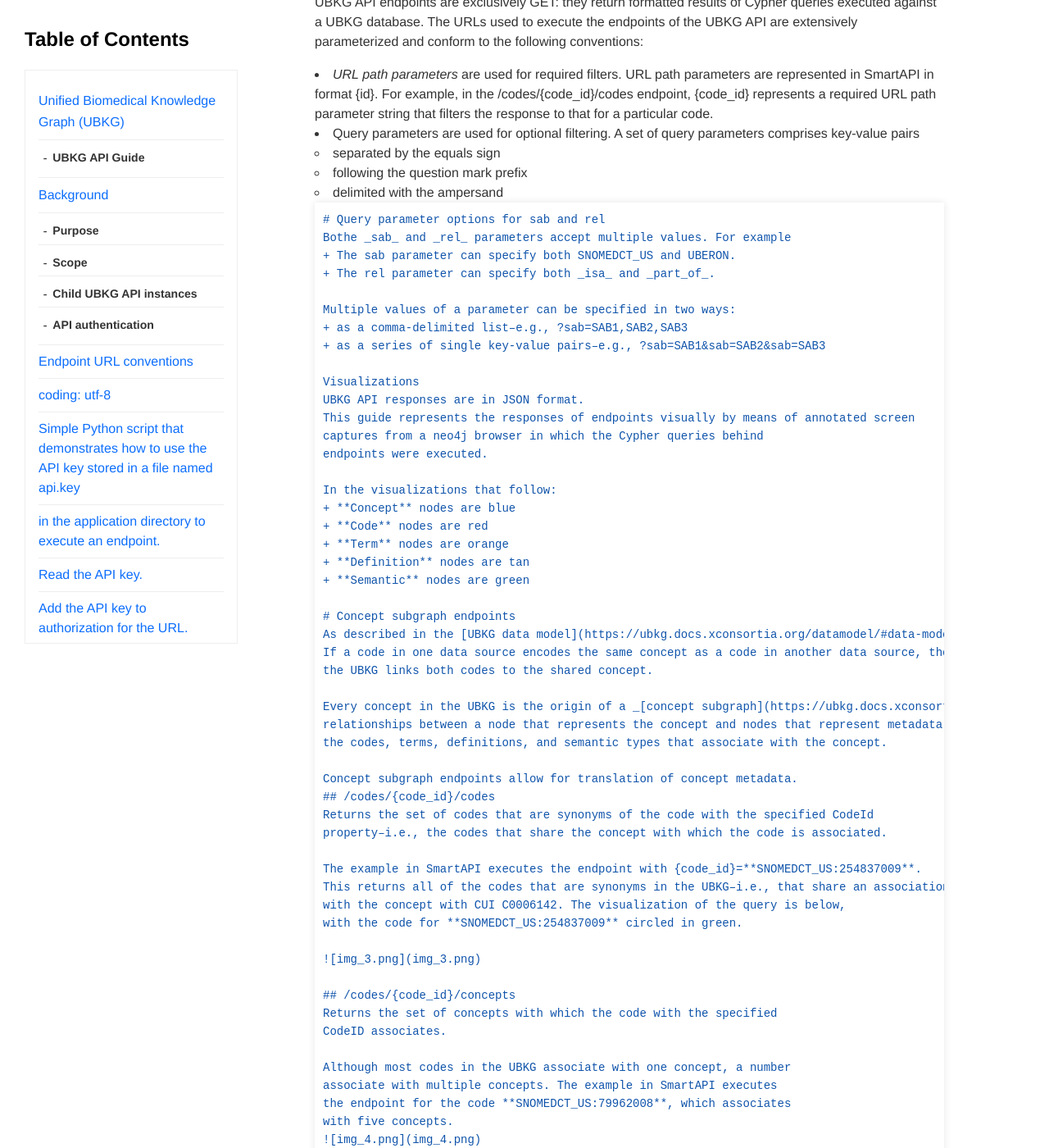
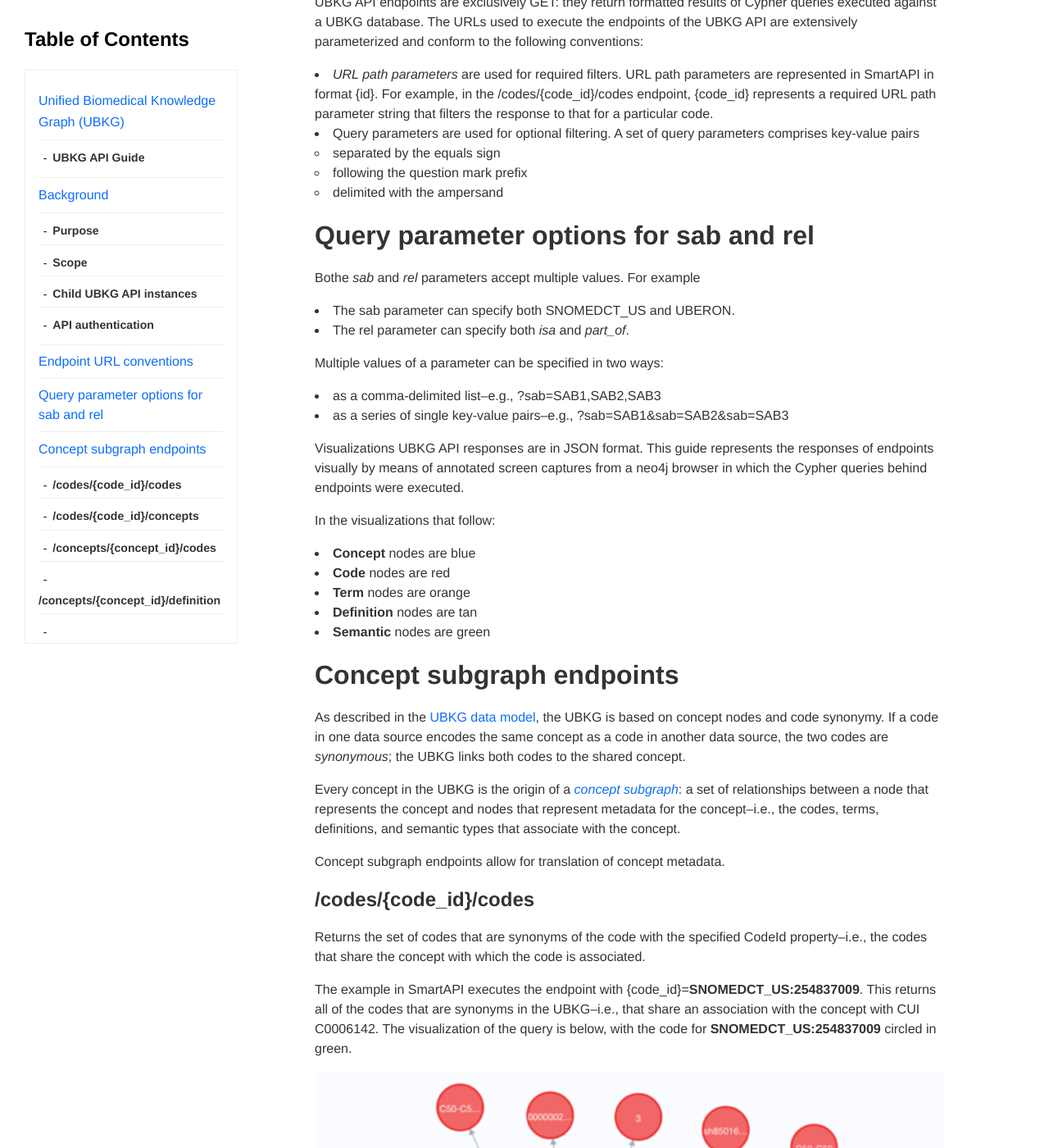
Before and after one commit to x-atlas-consortia/ubkg-docs, a Jekyll site: the page built from docs/api/index.MD, in a window 1280 px wide and 1400 px high, scrolled down 1567 px. Shown: the whole window at 82% size. Built offline with Jekyll 4.4.1, drawn with Linux system fonts in a browser that asks for light colours; our own code applies the rules of GitHub Pages for plain Markdown files; some of the changed text lies outside the part shown.

Commit message:
ubkg api

````diff
--- a/docs/api/index.MD
+++ b/docs/api/index.MD
@@ -63,7 +63,6 @@ conform to the following conventions:
   + following the question mark prefix
   + delimited with the ampersand
 
-```?sab=ABC&rel=isa```
 # Query parameter options for sab and rel
 Bothe _sab_ and _rel_ parameters accept multiple values. For example
 + The sab parameter can specify both SNOMEDCT_US and UBERON.
````
